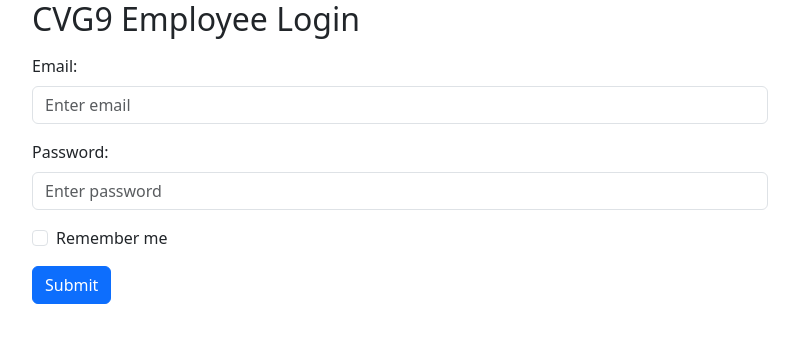
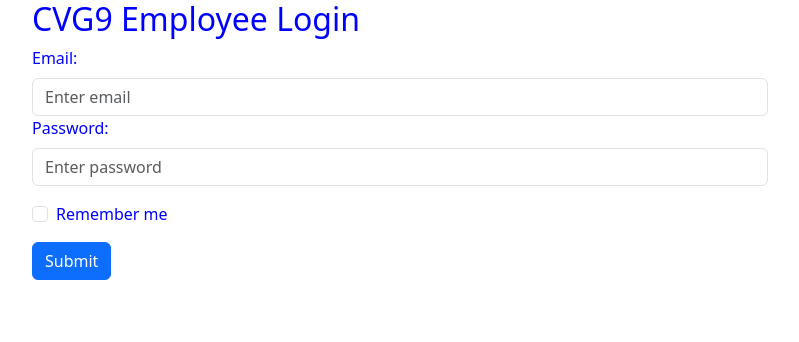
Before and after one commit to red2019cubic/python-p4-final-fullstack-project, a React (Create React App) app in the folder client/: page / in a window 1280 px wide. Shown: the top 342 px of the page, without its empty margins (240-1039 px from the left). Built offline with nearby package versions, Linux system fonts and the light colour scheme.

Commit message:
move login form to component dir

```diff
--- a/client/src/components/Login/LogInForm.js
+++ b/client/src/LogInForm.js
@@ -54,12 +54,12 @@ function LogInForm({ updateUser }) {
     alignItems: "center",
   };
   return (
-    <div className="container">
+    <div className="container" style={{color:"blue"}}>
       <div className="row justify-content-center">
         <div className="col-sm-8">
           <h2>CVG9 Employee Login</h2>
         <form action="/login" method="POST">
-          <div class="mb-3 mt-3">
+          <div class="form-group">
             <label for="email" class="form-label">
               Email:
             </label>
--- a/client/src/components/App.js
+++ b/client/src/components/App.js
@@ -1,5 +1,5 @@
 import React from 'react';
-import LogInForm from './Login/LogInForm';
+import LogInForm from '../LogInForm';
 
 function App() {
   return (
--- a/client/src/components/Login/Login.css
+++ /dev/null
@@ -1,5 +0,0 @@
-* {
-    background-color: orange;
-    width: 400;
-    height: 400;
-  }
```
